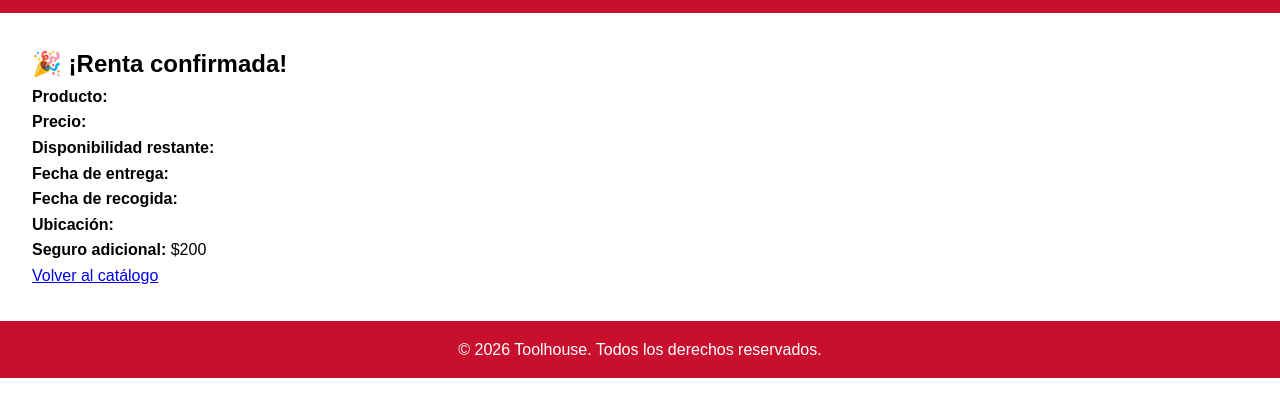
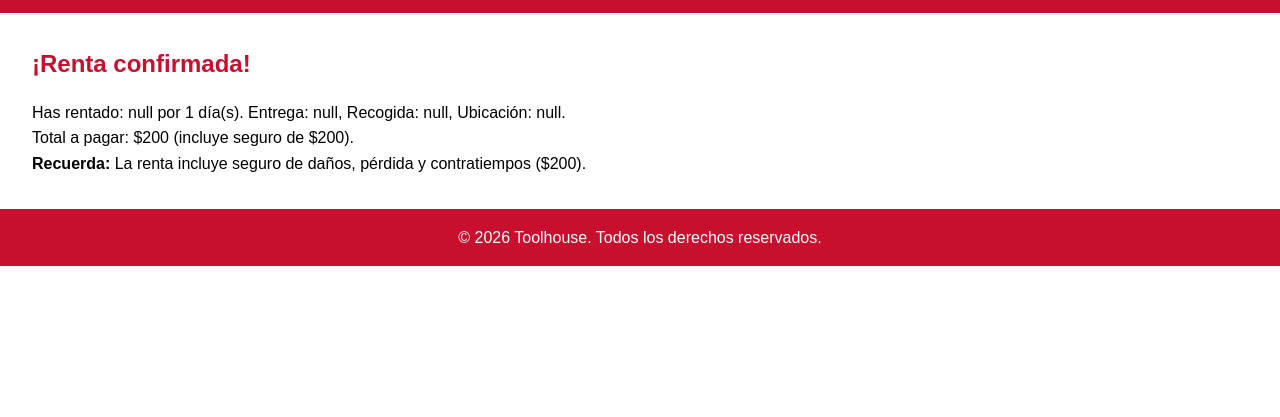
Before and after one commit to thotbcs-rat/toolhouse-web-, a plain HTML site: page public/confirmacion.html in a window 1280 px wide. Shown: the part 57-474 px from the top of the page. Drawn offline with Linux system fonts and the light colour scheme.

Commit message:
Update confirmacion.html

```diff
--- a/public/confirmacion.html
+++ b/public/confirmacion.html
@@ -3,7 +3,7 @@
 <head>
   <meta charset="UTF-8">
   <meta name="viewport" content="width=device-width, initial-scale=1.0">
-  <title>Toolhouse - Confirmación</title>
+  <title>Confirmación de renta</title>
   <link rel="stylesheet" href="css/style.css">
 </head>
 <body>
@@ -19,19 +19,11 @@
   </header>
 
   <main>
-    <section class="confirmacion">
-      <h1>🎉 ¡Renta confirmada!</h1>
-      <p><strong>Producto:</strong> <span id="nombre"></span></p>
-      <p><strong>Precio:</strong> <span id="precio"></span></p>
-      <p><strong>Disponibilidad restante:</strong> <span id="stock"></span></p>
-      <p><strong>Fecha de entrega:</strong> <span id="fechaEntrega"></span></p>
-      <p><strong>Fecha de recogida:</strong> <span id="fechaRecogida"></span></p>
-      <p><strong>Ubicación:</strong> <span id="ubicacion"></span></p>
-      <p><strong>Seguro adicional:</strong> $200</p>
-
-      <div class="nav-extra">
-        <a href="catalogo.html" class="btn-secondary">Volver al catálogo</a>
-      </div>
+    <section id="confirmacion">
+      <h2>¡Renta confirmada!</h2>
+      <p id="detalle"></p>
+      <p id="total"></p>
+      <p><strong>Recuerda:</strong> La renta incluye seguro de daños, pérdida y contratiempos ($200).</p>
     </section>
   </main>
 
@@ -39,6 +31,40 @@
     <p>&copy; 2026 Toolhouse. Todos los derechos reservados.</p>
   </footer>
 
-  <script src="js/confirmacion.js"></script>
+  <script>
+    // Leer parámetros de la URL
+    const params = new URLSearchParams(window.location.search);
+    const nombre = params.get("nombre");
+    const precio = params.get("precio"); // ejemplo: "$680/día"
+    const entrega = params.get("entrega");
+    const recogida = params.get("recogida");
+    const ubicacion = params.get("ubicacion");
+
+    // Calcular días de renta
+    let dias = 1;
+    if (entrega && recogida) {
+      const fechaEntrega = new Date(entrega);
+      const fechaRecogida = new Date(recogida);
+      const diff = (fechaRecogida - fechaEntrega) / (1000 * 60 * 60 * 24);
+      dias = diff > 0 ? diff : 1;
+    }
+
+    // Extraer número del precio (ejemplo "$680/día" → 680)
+    let precioNum = 0;
+    if (precio) {
+      precioNum = parseInt(precio.replace(/[^0-9]/g, ""));
+    }
+
+    // Calcular total (precio * días + seguro)
+    const seguro = 200;
+    const total = (precioNum * dias) + seguro;
+
+    // Mostrar detalles
+    document.getElementById("detalle").textContent =
+      `Has rentado: ${nombre} por ${dias} día(s). Entrega: ${entrega}, Recogida: ${recogida}, Ubicación: ${ubicacion}.`;
+
+    document.getElementById("total").textContent =
+      `Total a pagar: $${total} (incluye seguro de $${seguro}).`;
+  </script>
 </body>
 </html>
```
